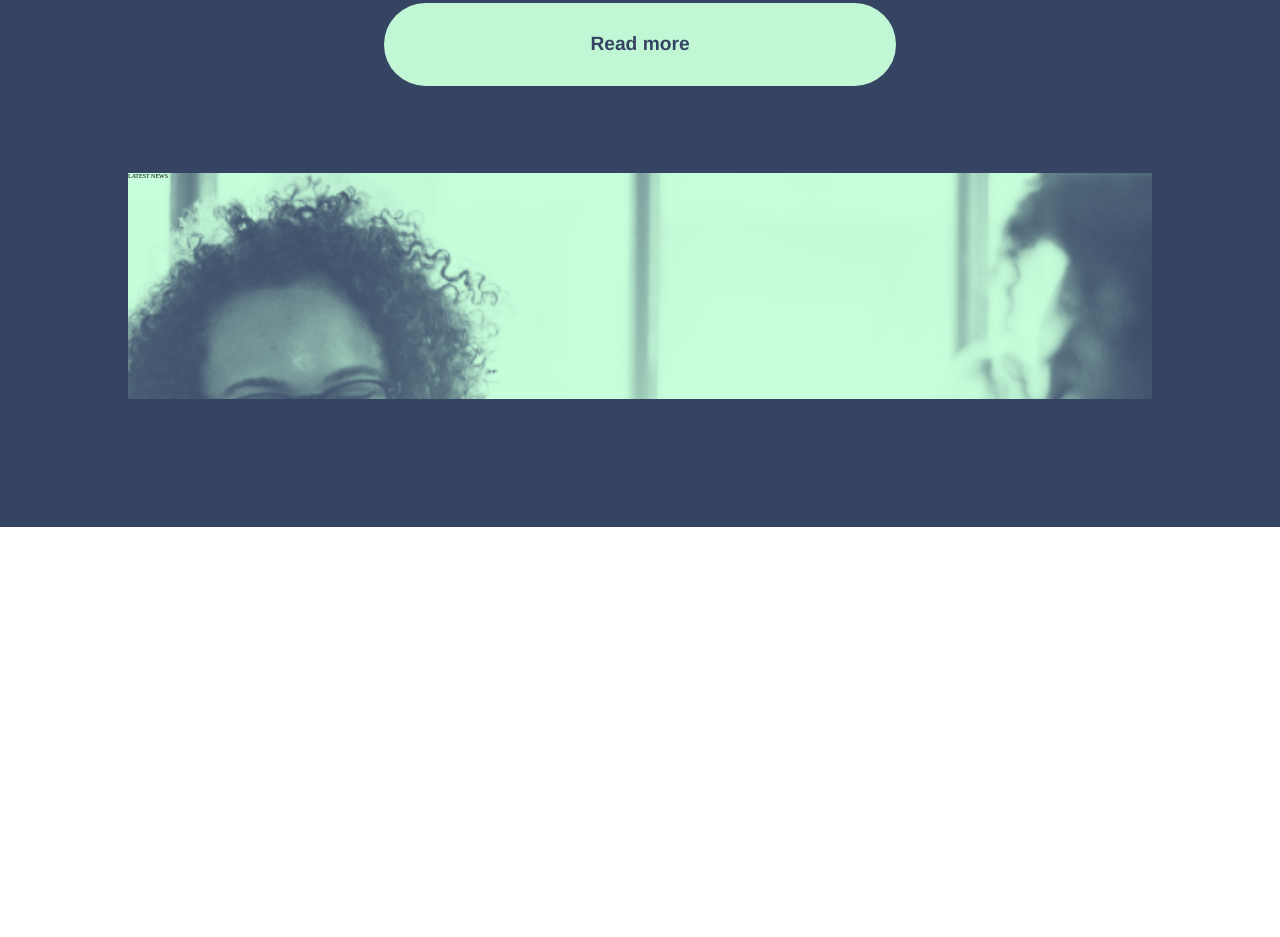
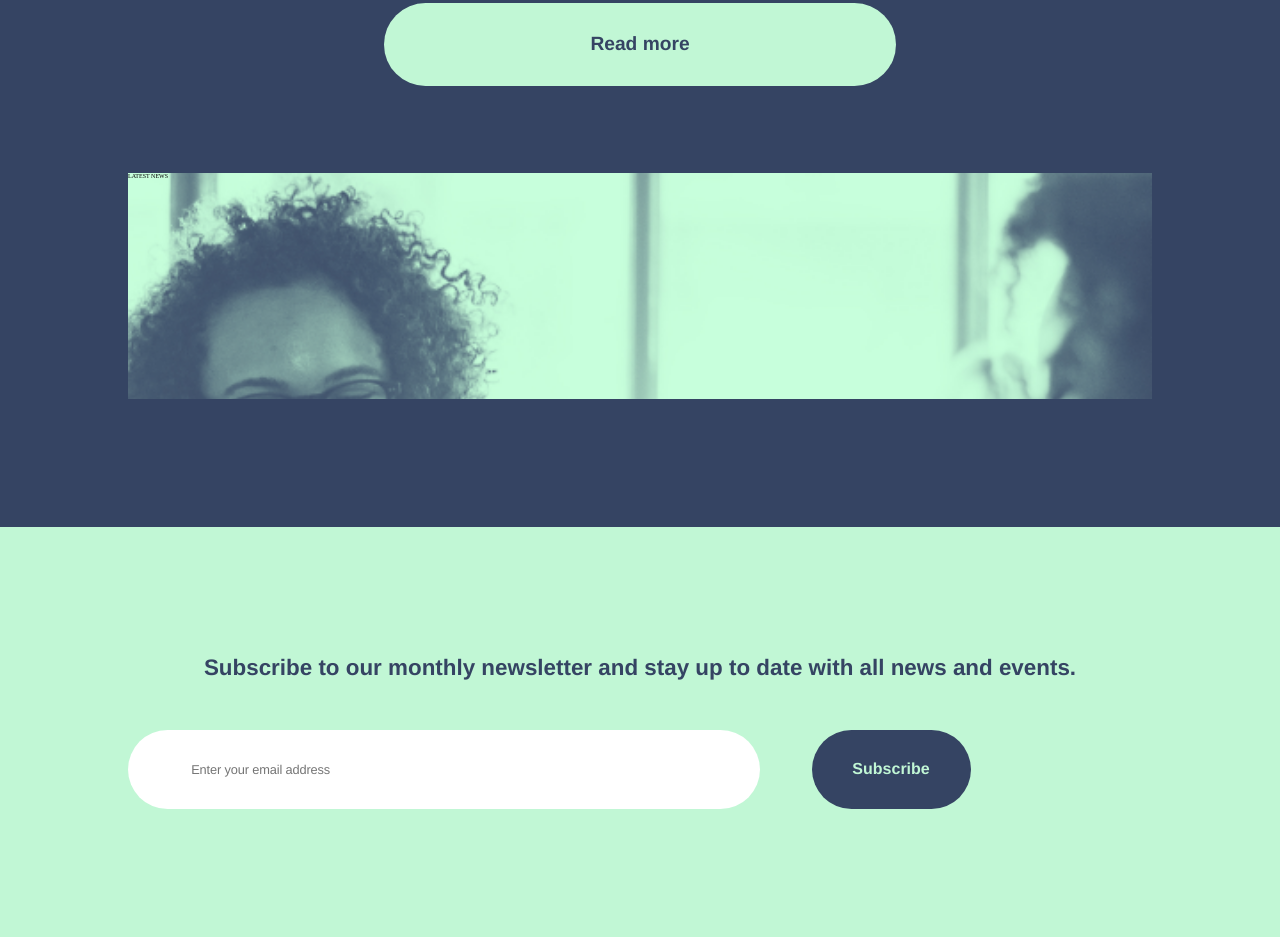
Before and after one commit to kaif11221122/html-css-project, a plain HTML site: page index.html in a window 1280 px wide. Shown: the part 6937-7874 px from the top of the page. Before the commit the page ends 7464 px from the top, so only its background shows below. Drawn offline with Linux system fonts and the light colour scheme.

Commit message:
Update index.html

```diff
--- a/index.html
+++ b/index.html
@@ -277,6 +277,22 @@
             </div>
         </div>
 
+        <div class="subscription-part">
+            <div class="subscription-part-container">
+                <div class="subscription-title">
+                    Subscribe to our monthly newsletter and stay up to date with all news and events.
+                </div>
+                <div class="subscription-email">
+                    <input type="text" placeholder="Enter your email address" id="lastname" />
+                </div>
+                <div class="subscription-button">
+                    <button>Subscribe</button>
+                </div>
+            </div>
+        </div>
+
+
+
     </div>
 
 </body>
```
